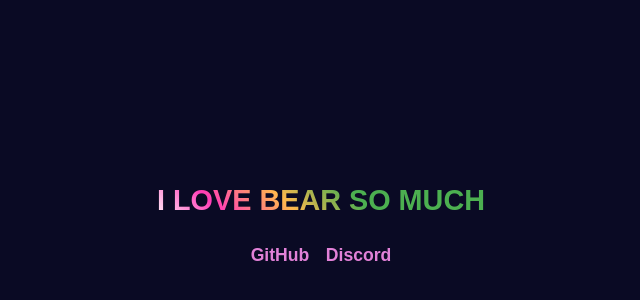
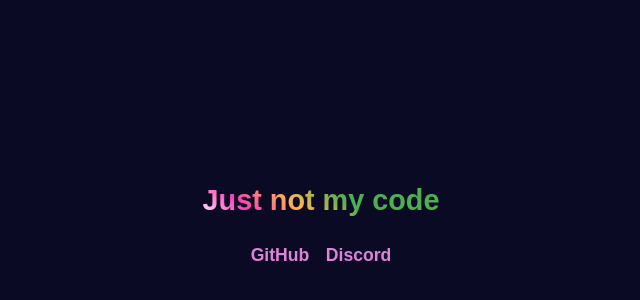
Before and after one commit to notmycode-dev/notmycode.dev, a website built with Vite: page index.html in a window 1280 px wide. Shown: the part 194-494 px from the top of the page, without its empty margins (319-959 px from the left). Built offline with nearby package versions, Linux system fonts and the light colour scheme.

Commit message:
Update index.html

```diff
--- a/index.html
+++ b/index.html
@@ -11,7 +11,7 @@
   <body>
     <div id="root">
       <div>
-        <h1 id="title">I LOVE BEAR SO MUCH</h1>
+        <h1 id="title">Just not my code</h1>
       </div>
       <div>
         <span class="connection"
```
